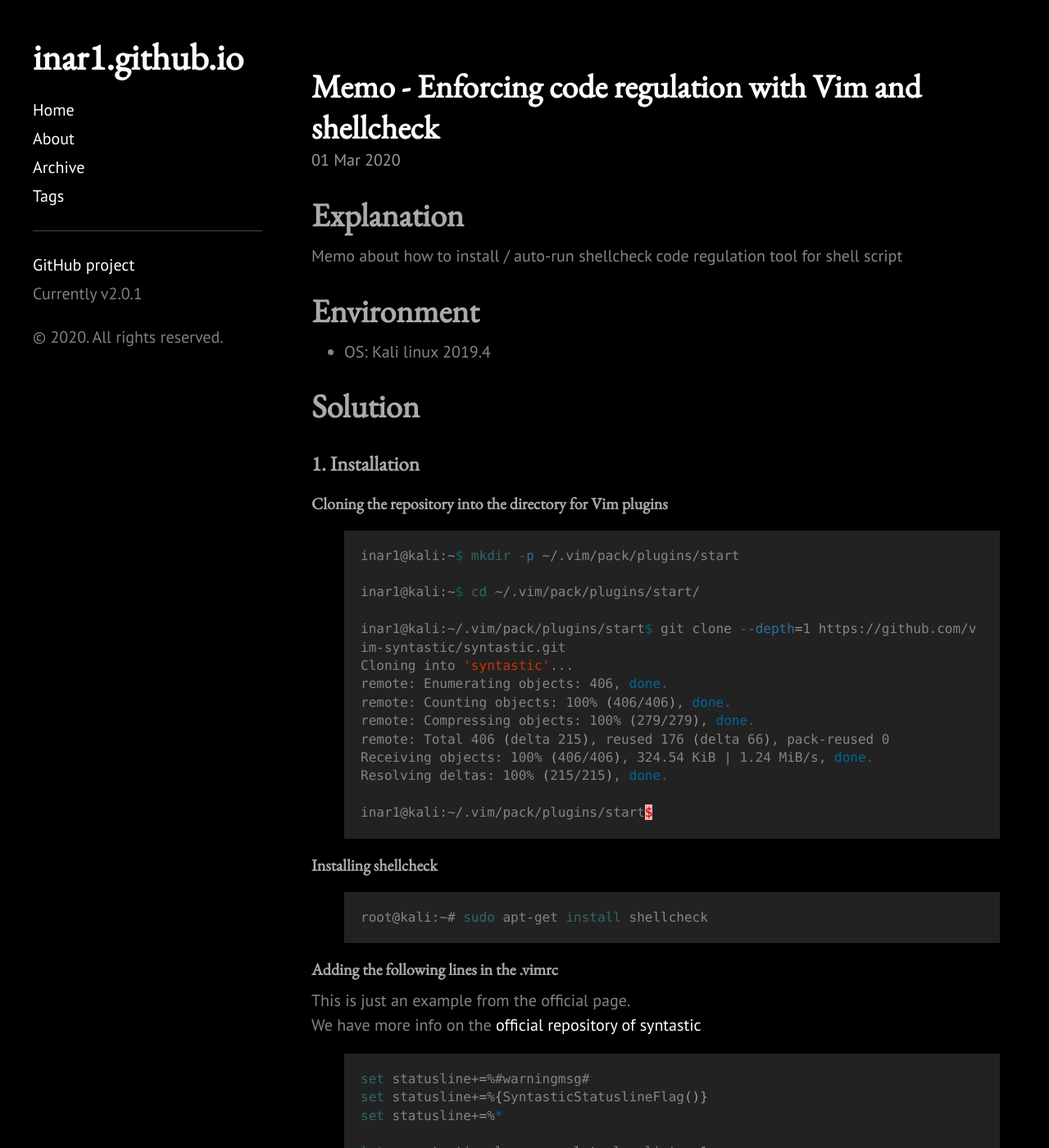
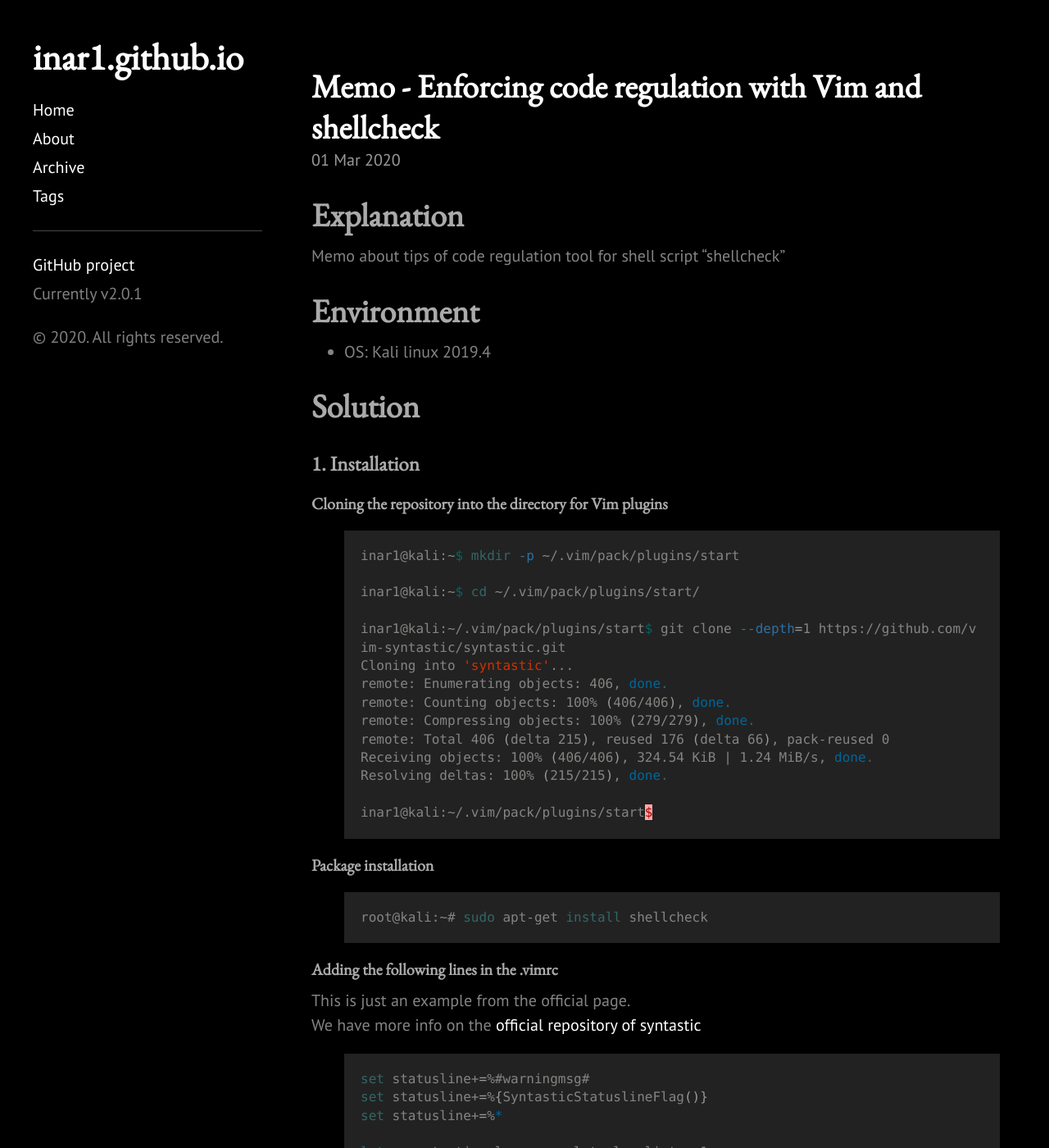
Before and after one commit to 1n4r1/1n4r1.github.io, a Jekyll site: the page built from _posts/2020-03-01-shellscript-syntaxcheck-shellsheck.md, in a window 1280 px wide and 1400 px high. Shown: the whole window at 82% size. Built offline with Jekyll 4.4.1, drawn with Linux system fonts in a browser that asks for light colours; a style sheet for code colours, icons or effects is not loaded; some of the changed text lies outside the part shown.

Commit message:
update some lines for 2020-03-01

```diff
--- a/_posts/2020-03-01-shellscript-syntaxcheck-shellsheck.md
+++ b/_posts/2020-03-01-shellscript-syntaxcheck-shellsheck.md
@@ -5,7 +5,7 @@ categories: Kali
 ---
 
 # Explanation
-Memo about how to install / auto-run shellcheck code regulation tool for shell script
+Memo about tips of code regulation tool for shell script "shellcheck"
 
 # Environment
 * OS: Kali linux 2019.4
@@ -30,7 +30,7 @@ Resolving deltas: 100% (215/215), done.
 inar1@kali:~/.vim/pack/plugins/start$
 {% endhighlight %}
 
-#### Installing shellcheck
+#### Package installation
 {% highlight shell %}
 root@kali:~# sudo apt-get install shellcheck
 {% endhighlight %}
@@ -52,7 +52,7 @@ let g:syntastic_check_on_wq = 0
 After that, Vim starts to display the additional console for shellcheck.
 ![placeholder](https://inar1.github.io/public/images/2020-03-01/2020-03-01-09-03-23.png)
 
-### 2. Info bit more
+### 2. Tips
 #### What code regulation is enforced?
 We have rules from SC1000 to SC2236.<br>
 If we wanna take a look at what exactly these rules are, try to look at the following page.<br>
```
Also changed, not shown: other parts of _posts/2020-03-01-shellscript-syntaxcheck-shellsheck.md (+2 -2 lines).
